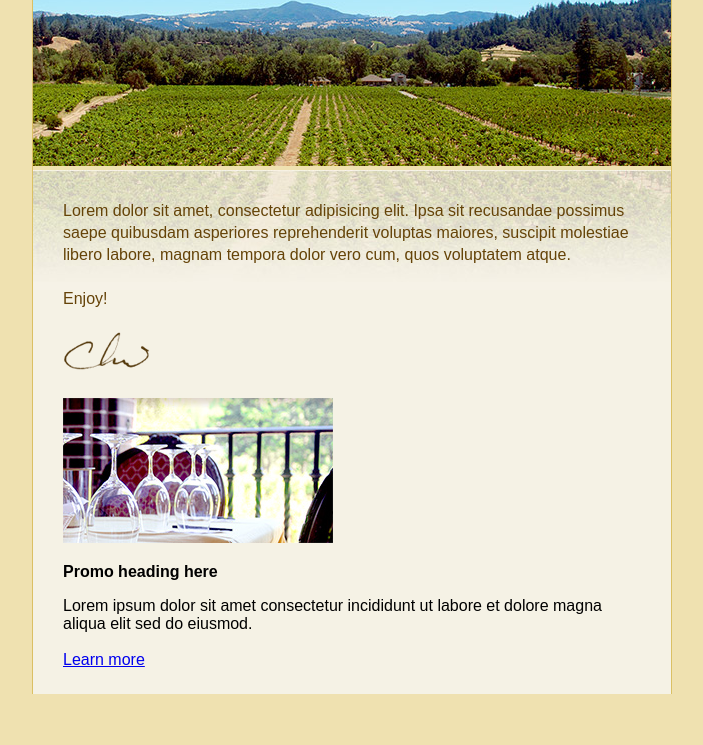
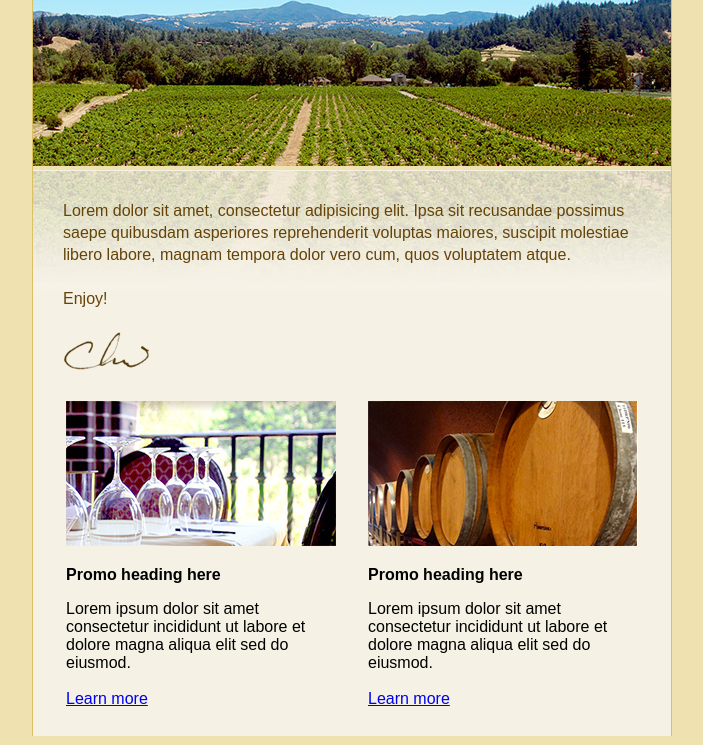
Before and after one commit to paakay/primal-email, a plain HTML site: page email.html in a window 1280 px wide. Shown: the part 130-875 px from the top of the page, without its empty margins (288-991 px from the left). Before the commit the page ends 833 px from the top, so only its background shows below. Drawn offline with Linux system fonts and the light colour scheme.

Commit message:
Add 2 columns for promos row

```diff
--- a/email.html
+++ b/email.html
@@ -13,7 +13,7 @@
     <tr>
       <td>
 
-        <!--  Email content table container      -->
+        <!--  Email content container table  -->
         <table width="640" border="0" cellpadding="0" cellspacing="0" align="center">
           <tr>
             <td class="logo" valign="top" bgcolor="#ffffff" style="padding: 10px 20px 0 30px; border-left: 1px solid #dbc064; border-right: 1px solid #dbc064; border-top: 1px solid #dbc064;">
@@ -45,14 +45,29 @@
             </td>
           </tr><!-- Content row -->
           <tr>
-
             <td class="promos" valign="top" bgcolor="#f5f2e5" style="padding: 10px 30px 25px 30px; border-right:1px solid #dbc064; border-left:1px solid #dbc064; background-color: #f5f2e5; font-family: Arial, Helvetica, sans-serif;">
-
-              <img class="promo" alt="Promo image 1" src="images/promo_1_large.jpg">
-              <h3 style="font-size:16px;">Promo heading here</h3>
-              Lorem ipsum dolor sit amet consectetur incididunt ut labore et dolore magna aliqua elit sed do eiusmod.
-              <br><br>
-              <a href="#">Learn more</a>
+              <table class="promo_1" width="270" align="left">
+                <tr>
+                  <td>
+                    <img class="promo" alt="Promo image 1" src="images/promo_1_large.jpg">
+                    <h3 style="font-size:16px;">Promo heading here</h3>
+                    Lorem ipsum dolor sit amet consectetur incididunt ut labore et dolore magna aliqua elit sed do eiusmod.
+                    <br><br>
+                    <a href="#">Learn more</a>
+                  </td>
+                </tr>
+              </table>
+              <table class="promo_2" width="270" align="right">
+                <tr>
+                  <td>
+                    <img class="promo" alt="Promo image 2" src="images/promo_2_large.jpg">
+                    <h3 style="font-size:16px;">Promo heading here</h3>
+                    Lorem ipsum dolor sit amet consectetur incididunt ut labore et dolore magna aliqua elit sed do eiusmod.
+                    <br><br>
+                    <a href="#">Learn more</a>
+                  </td>
+                </tr>
+              </table>
             </td>
           </tr><!-- Promos row -->
           <tr>
```
